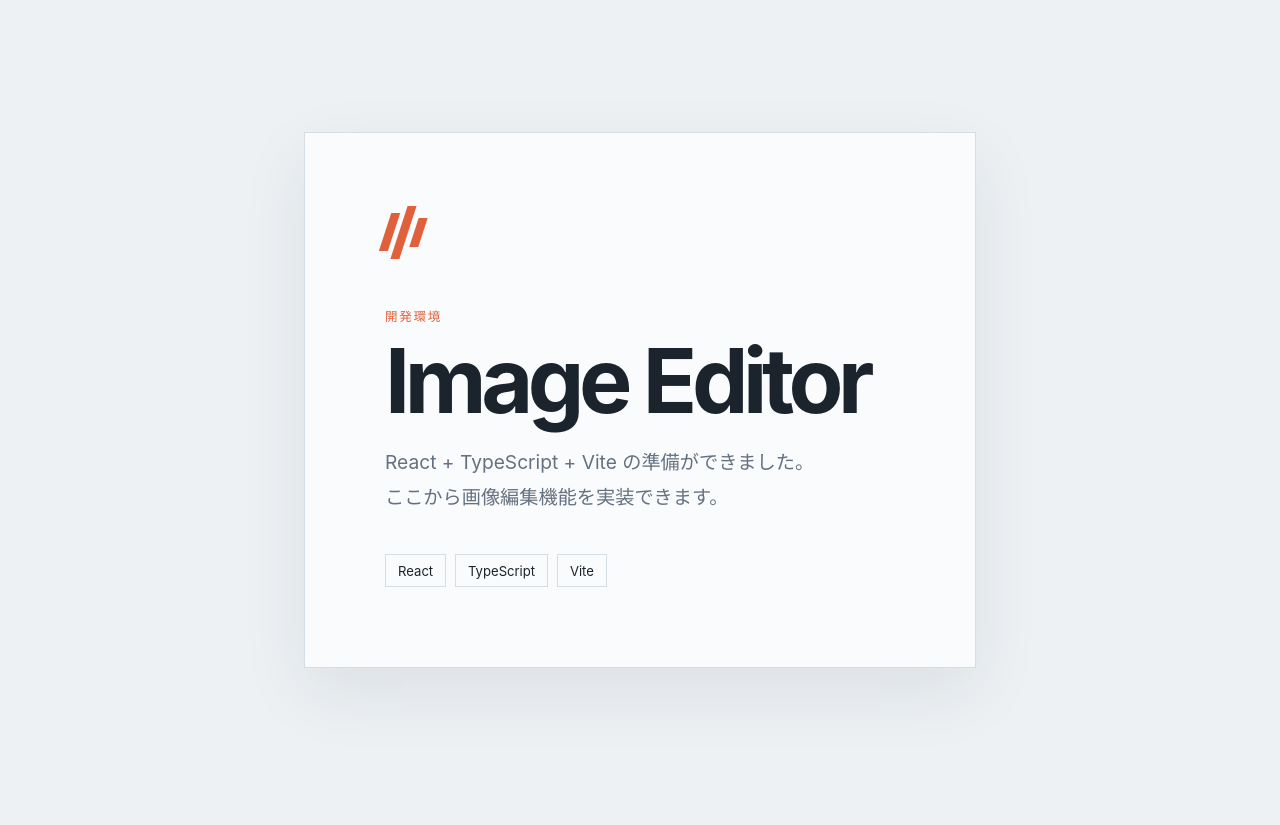
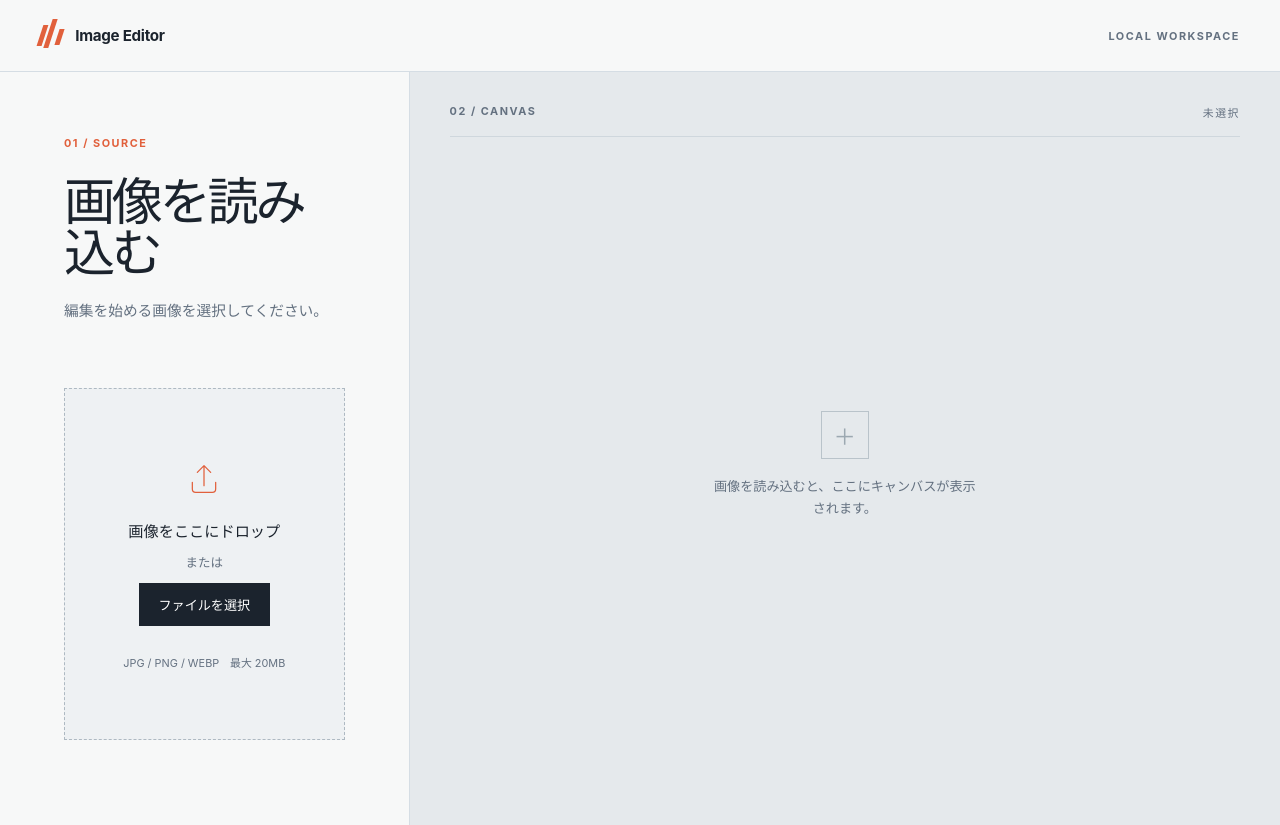
Before and after one commit to ak-2302/image_editor, a React (Vite) app: page / in a window 1280 px wide. Before the commit the page ends 800 px from the top, so only its background shows below. Built offline with nearby package versions, Linux system fonts and the light colour scheme.

Commit message:
[AI] 画像読み込みエリアを追加

```diff
--- a/src/App.css
+++ b/src/App.css
@@ -1,12 +1,36 @@
-.app_shell { min-height: 100svh; display: grid; place-items: center; padding: 2rem; }
-.welcome_panel { width: min(100%, 42rem); padding: clamp(2rem, 7vw, 5rem); border: 1px solid var(--border_color); background: var(--surface_color); box-shadow: 0 1.5rem 4rem rgb(27 35 45 / 8%); }
-.brand_mark { display: flex; gap: .35rem; margin-bottom: 3rem; }
-.brand_mark span { width: .55rem; height: 2.4rem; background: var(--accent_color); transform: skewX(-18deg); }
-.brand_mark span:nth-child(2) { height: 3.3rem; margin-top: -.45rem; }
-.brand_mark span:nth-child(3) { height: 1.8rem; margin-top: .3rem; }
-.status_label { color: var(--accent_color); font-size: .78rem; font-weight: 700; letter-spacing: .14em; text-transform: uppercase; }
-h1 { margin: .65rem 0 1.25rem; color: var(--heading_color); font-size: clamp(2.7rem, 8vw, 5.6rem); line-height: .98; letter-spacing: -.06em; }
-.welcome_message { color: var(--muted_color); font-size: clamp(1rem, 2vw, 1.2rem); line-height: 1.8; }
-.stack_list { display: flex; flex-wrap: wrap; gap: .55rem; margin-top: 2.5rem; }
-.stack_list span { padding: .45rem .75rem; border: 1px solid var(--border_color); color: var(--heading_color); font-size: .82rem; }
-@media (max-width: 32rem) { .app_shell { padding: 1rem; } .brand_mark { margin-bottom: 2rem; } }
+.editor_app { min-height: 100svh; background: #eef1f3; color: var(--heading_color); }
+.top_bar { height: 4.5rem; padding: 0 2.5rem; display: flex; align-items: center; justify-content: space-between; border-bottom: 1px solid var(--border_color); background: #f7f8f8; }
+.brand_lockup { display: flex; align-items: center; gap: .85rem; font-size: .95rem; font-weight: 700; letter-spacing: -.02em; }
+.brand_mark { display: flex; gap: .2rem; align-items: center; }
+.brand_mark span { width: .32rem; height: 1.3rem; background: var(--accent_color); transform: skewX(-18deg); }
+.brand_mark span:nth-child(2) { height: 1.8rem; margin-top: -.25rem; }
+.brand_mark span:nth-child(3) { height: 1rem; margin-top: .2rem; }
+.workspace_status, .panel_kicker, .canvas_header { color: var(--muted_color); font-size: .68rem; font-weight: 700; letter-spacing: .14em; }
+.editor_layout { display: grid; grid-template-columns: minmax(20rem, 32%) 1fr; min-height: calc(100svh - 4.5rem); }
+.source_panel { padding: clamp(2rem, 5vw, 5rem); border-right: 1px solid var(--border_color); background: #f7f8f8; }
+.panel_heading { max-width: 24rem; }
+.panel_kicker { margin: 0 0 1.6rem; color: var(--accent_color); }
+h1 { margin: 0; font-size: clamp(2rem, 4vw, 3.7rem); line-height: 1; letter-spacing: -.065em; }
+.panel_heading > p:last-child { margin: 1.25rem 0 0; color: var(--muted_color); font-size: .92rem; line-height: 1.8; }
+.upload_area { min-height: 22rem; margin-top: 4rem; padding: 2rem; display: flex; flex-direction: column; align-items: center; justify-content: center; gap: .75rem; border: 1px dashed #aeb9c2; background: #eef1f3; text-align: center; transition: border-color .2s, background .2s; }
+.upload_area.is_dragging { border-color: var(--accent_color); background: #fff5f1; }
+.upload_icon { width: 2.5rem; height: 2.5rem; margin-bottom: .5rem; fill: none; stroke: var(--accent_color); stroke-linecap: round; stroke-linejoin: round; stroke-width: 1.5; }
+.upload_area strong { font-size: .95rem; }
+.upload_area > span { color: var(--muted_color); font-size: .78rem; }
+.browse_button { padding: .7rem 1.15rem; border: 1px solid var(--heading_color); background: var(--heading_color); color: #fff; cursor: pointer; font-size: .82rem; font-weight: 700; transition: background .2s, color .2s; }
+.browse_button:hover { background: var(--accent_color); border-color: var(--accent_color); }
+.upload_area small { margin-top: 1rem; color: var(--muted_color); font-size: .68rem; }
+.upload_area.has_image { gap: 1rem; }
+.upload_area img { width: 100%; max-height: 14rem; object-fit: contain; }
+.image_meta { max-width: 100%; display: flex; align-items: center; gap: .5rem; color: var(--heading_color); font-size: .78rem; overflow: hidden; }
+.image_meta span:last-child { overflow: hidden; text-overflow: ellipsis; white-space: nowrap; }
+.ready_dot { width: .45rem; height: .45rem; flex: 0 0 auto; border-radius: 50%; background: #3e9b72; }
+.text_button { border: 0; padding: .2rem; background: transparent; color: var(--muted_color); cursor: pointer; font-size: .72rem; text-decoration: underline; text-underline-offset: .2rem; }
+.text_button:hover { color: var(--accent_color); }
+.canvas_panel { min-width: 0; padding: 2rem 2.5rem; background: #e5e9ec; }
+.canvas_header { display: flex; justify-content: space-between; padding-bottom: 1rem; border-bottom: 1px solid #cfd7dd; }
+.canvas_empty { min-height: calc(100svh - 9rem); display: grid; place-content: center; justify-items: center; gap: 1rem; color: var(--muted_color); text-align: center; }
+.empty_cross { display: grid; place-items: center; width: 3rem; height: 3rem; border: 1px solid #b9c3ca; color: #9ca8b1; font-size: 1.4rem; font-weight: 300; }
+.canvas_empty p { max-width: 17rem; margin: 0; font-size: .82rem; line-height: 1.7; }
+.canvas_image { max-width: min(90%, 56rem); max-height: calc(100svh - 12rem); object-fit: contain; box-shadow: 0 1rem 3rem rgb(27 35 45 / 12%); }
+@media (max-width: 52rem) { .top_bar { padding: 0 1.5rem; } .editor_layout { grid-template-columns: 1fr; } .source_panel { border-right: 0; border-bottom: 1px solid var(--border_color); } .upload_area { margin-top: 2.5rem; } .canvas_panel { min-height: 28rem; } .canvas_empty { min-height: 22rem; } }
--- a/src/App.tsx
+++ b/src/App.tsx
@@ -1,20 +1,109 @@
+import { useRef, useState, type ChangeEvent, type DragEvent } from 'react'
 import './App.css'
 
+function UploadIcon() {
+  return (
+    <svg viewBox="0 0 48 48" aria-hidden="true" className="upload_icon">
+      <path d="M24 32V8m0 0-8 8m8-8 8 8M10 28v8a4 4 0 0 0 4 4h20a4 4 0 0 0 4-4v-8" />
+    </svg>
+  )
+}
+
 function App() {
+  const fileInputRef = useRef<HTMLInputElement>(null)
+  const [imageUrl, setImageUrl] = useState<string | null>(null)
+  const [fileName, setFileName] = useState<string | null>(null)
+  const [isDragging, setIsDragging] = useState(false)
+
+  const loadFile = (file?: File) => {
+    if (!file || !file.type.startsWith('image/')) return
+    setImageUrl((currentUrl) => {
+      if (currentUrl) URL.revokeObjectURL(currentUrl)
+      return URL.createObjectURL(file)
+    })
+    setFileName(file.name)
+  }
+
+  const handleFileChange = (event: ChangeEvent<HTMLInputElement>) => {
+    loadFile(event.target.files?.[0])
+    event.target.value = ''
+  }
+
+  const handleDrop = (event: DragEvent<HTMLDivElement>) => {
+    event.preventDefault()
+    setIsDragging(false)
+    loadFile(event.dataTransfer.files[0])
+  }
+
+  const clearImage = () => {
+    if (imageUrl) URL.revokeObjectURL(imageUrl)
+    setImageUrl(null)
+    setFileName(null)
+  }
+
   return (
-    <main className="app_shell">
-      <section className="welcome_panel" aria-labelledby="app_title">
-        <div className="brand_mark" aria-hidden="true"><span /><span /><span /></div>
-        <p className="status_label">開発環境</p>
-        <h1 id="app_title">Image Editor</h1>
-        <p className="welcome_message">
-          React + TypeScript + Vite の準備ができました。
-          <br />ここから画像編集機能を実装できます。
-        </p>
-        <div className="stack_list" aria-label="使用技術">
-          <span>React</span><span>TypeScript</span><span>Vite</span>
+    <main className="editor_app">
+      <header className="top_bar">
+        <div className="brand_lockup">
+          <div className="brand_mark" aria-hidden="true"><span /><span /><span /></div>
+          <span>Image Editor</span>
         </div>
-      </section>
+        <span className="workspace_status">LOCAL WORKSPACE</span>
+      </header>
+
+      <div className="editor_layout">
+        <aside className="source_panel" aria-labelledby="source_title">
+          <div className="panel_heading">
+            <p className="panel_kicker">01 / SOURCE</p>
+            <h1 id="source_title">画像を読み込む</h1>
+            <p>編集を始める画像を選択してください。</p>
+          </div>
+
+          <div
+            className={`upload_area${isDragging ? ' is_dragging' : ''}${imageUrl ? ' has_image' : ''}`}
+            onDragEnter={(event) => { event.preventDefault(); setIsDragging(true) }}
+            onDragOver={(event) => event.preventDefault()}
+            onDragLeave={() => setIsDragging(false)}
+            onDrop={handleDrop}
+          >
+            {imageUrl ? (
+              <>
+                <img src={imageUrl} alt={`${fileName ?? '読み込み画像'}のプレビュー`} />
+                <div className="image_meta">
+                  <span className="ready_dot" aria-hidden="true" />
+                  <span>{fileName}</span>
+                </div>
+                <button type="button" className="text_button" onClick={clearImage}>画像を取り除く</button>
+              </>
+            ) : (
+              <>
+                <UploadIcon />
+                <strong>画像をここにドロップ</strong>
+                <span>または</span>
+                <button type="button" className="browse_button" onClick={() => fileInputRef.current?.click()}>
+                  ファイルを選択
+                </button>
+                <small>JPG / PNG / WEBP　最大 20MB</small>
+              </>
+            )}
+            <input ref={fileInputRef} type="file" accept="image/jpeg,image/png,image/webp" onChange={handleFileChange} hidden />
+          </div>
+        </aside>
+
+        <section className="canvas_panel" aria-label="編集キャンバス">
+          <div className="canvas_header"><span>02 / CANVAS</span><span>未選択</span></div>
+          <div className="canvas_empty">
+            {imageUrl ? (
+              <img className="canvas_image" src={imageUrl} alt="編集キャンバスの画像" />
+            ) : (
+              <>
+                <span className="empty_cross" aria-hidden="true">＋</span>
+                <p>画像を読み込むと、ここにキャンバスが表示されます。</p>
+              </>
+            )}
+          </div>
+        </section>
+      </div>
     </main>
   )
 }
```
